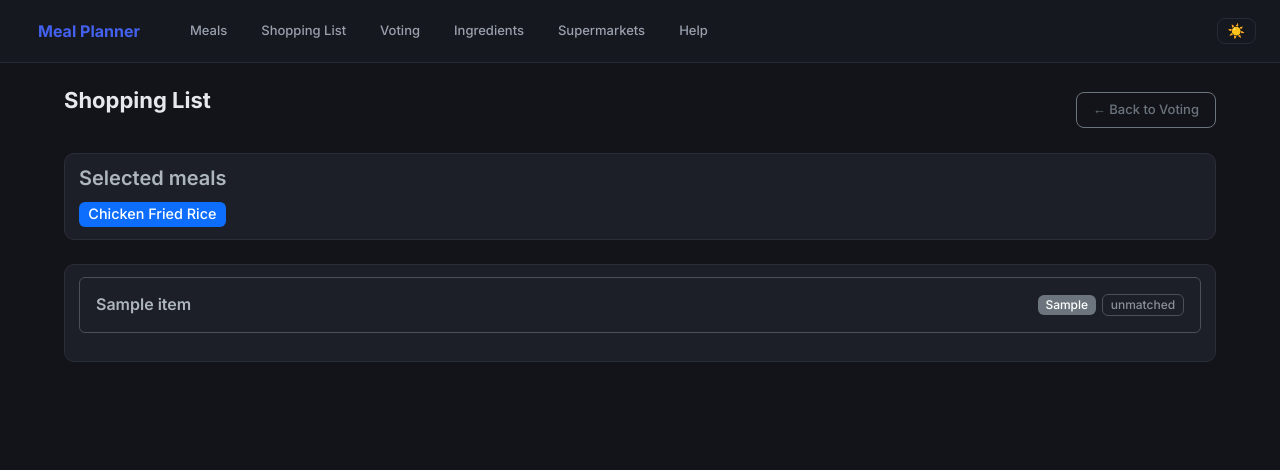
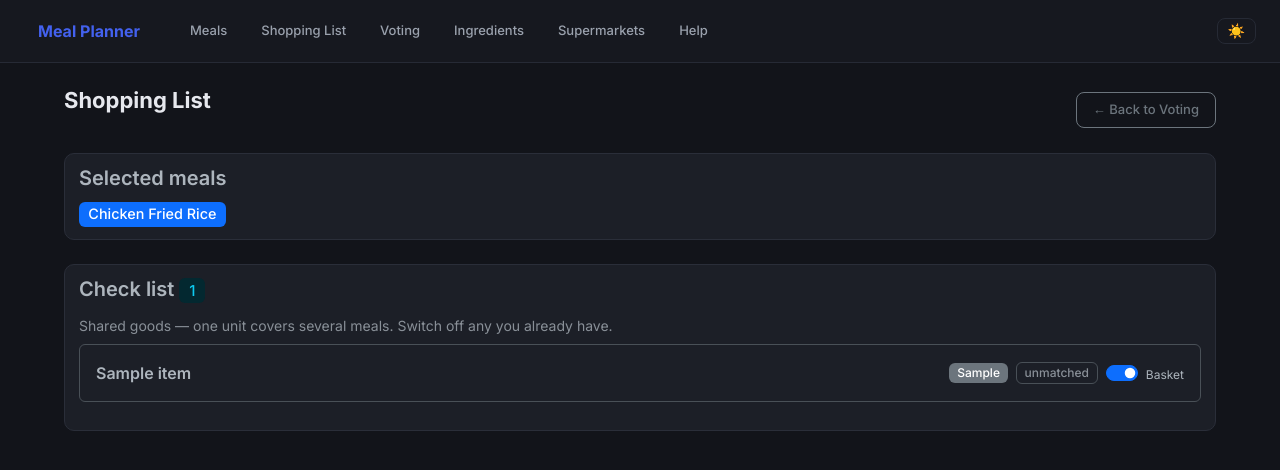
Before and after one commit to spellers/shopping-app, a Flask app: page /shopping_list in a window 1280 px wide. Shown: the top 470 px of the page. Run offline with Flask 3, Linux system fonts and the light colour scheme; data comes from the database, SQL or seed files in the repository; tables that the repository leaves empty hold one stand-in row (values such as "Sample post"); data that the repository does not hold is empty.

Commit message:
Add check list for shared items with per-item basket toggle
- shopping_list_items gains shared + include columns (migrated in place)
- List generation marks items from shareable ingredients as shared
- Shared items render in a separate 'Check list' section (shown first)
- Only shared items get a basket toggle; per-meal items always go to basket
- Add-to-basket and basket matching respect the include flag

```diff
--- a/app.py
+++ b/app.py
@@ -200,7 +200,9 @@ def init_db():
             quantity TEXT,
             checked INTEGER DEFAULT 0,
             sku TEXT,
-            retailer TEXT NOT NULL DEFAULT 'tesco'
+            retailer TEXT NOT NULL DEFAULT 'tesco',
+            shared INTEGER DEFAULT 0,
+            include INTEGER DEFAULT 1
         );
         CREATE TABLE IF NOT EXISTS shopping_list_meals (
             id INTEGER PRIMARY KEY AUTOINCREMENT,
@@ -370,6 +372,13 @@ def _migrate(db):
             for row in db.execute('SELECT id, name FROM ' + table).fetchall():
                 if any(h in (row['name'] or '').lower() for h in NON_SHARED_HINTS):
                     db.execute('UPDATE ' + table + ' SET shareable=0 WHERE id=?', (row['id'],))
+    # shopping_list_items: shared (item came from a shared good) and
+    # include (per-item basket switch: 1 = add to basket).
+    existing_sli = {row[1] for row in db.execute('PRAGMA table_info(shopping_list_items)').fetchall()}
+    if 'shared' not in existing_sli:
+        db.execute('ALTER TABLE shopping_list_items ADD COLUMN shared INTEGER DEFAULT 0')
+    if 'include' not in existing_sli:
+        db.execute('ALTER TABLE shopping_list_items ADD COLUMN include INTEGER DEFAULT 1')
     # One-off: tag the starter (demo) meals with a 'Demo' category so the
     # category feature is visible on existing installs. Idempotent — only
     # adds where the meal doesn't already carry a 'Demo' category.
@@ -933,6 +942,19 @@ def toggle_shopping(item_id):
     return redirect(url_for('shopping_list_get'))
 
 
+@app.route('/shopping_list/<int:item_id>/toggle_include', methods=['POST'])
+def toggle_include(item_id):
+    """Flip the per-item basket switch (include: 1 = add to basket)."""
+    db = get_db()
+    item = db.execute('SELECT include FROM shopping_list_items WHERE id=?', (item_id,)).fetchone()
+    if item:
+        db.execute('UPDATE shopping_list_items SET include=? WHERE id=?',
+                   (1 - (item['include'] or 0), item_id))
+        db.commit()
+    db.close()
+    return redirect(request.referrer or url_for('shopping_list_get'))
+
+
 @app.route('/create_shopping_list', methods=['POST'])
 def create_shopping_list():
     '''Create shopping list from selected meals'''
@@ -1036,10 +1058,10 @@ def create_shopping_list():
         else:
             quantity = data['quantity']
         db.execute(
-            'INSERT INTO shopping_list_items (name, quantity, checked, sku, retailer) '
-            'VALUES (?, ?, 0, ?, ?)',
+            'INSERT INTO shopping_list_items (name, quantity, checked, sku, retailer, shared, include) '
+            'VALUES (?, ?, 0, ?, ?, ?, 1)',
             (name.title() if name else '', quantity, data.get('sku') or '',
-             data.get('retailer') or 'tesco')
+             data.get('retailer') or 'tesco', 1 if data['shareable'] else 0)
         )
 
     db.commit()
@@ -1060,7 +1082,7 @@ def delete_shopping(item_id):
 @app.route('/shopping_list', methods=['GET'])
 def shopping_list_get():
     db = get_db()
-    items = [dict(r) for r in db.execute('SELECT * FROM shopping_list_items ORDER BY name').fetchall()]
+    all_items = [dict(r) for r in db.execute('SELECT * FROM shopping_list_items ORDER BY name').fetchall()]
     meals = db.execute(
         'SELECT m.* FROM meals m JOIN shopping_list_meals s ON s.meal_id = m.id ORDER BY m.id'
     ).fetchall()
@@ -1068,7 +1090,7 @@ def shopping_list_get():
         (r['retailer'], r['sku']): dict(r)
         for r in db.execute('SELECT * FROM grocer_products WHERE sku != ""').fetchall()
     }
-    for item in items:
+    for item in all_items:
         item['grocer'] = products.get((item.get('retailer') or 'tesco', item['sku']))
         if item['grocer'] is None and item['sku']:
             # Has a SKU but no cache row (matched before cache writes existed) -
@@ -1081,12 +1103,18 @@ def shopping_list_get():
                 if row:
                     item['grocer'] = dict(row)
     grocer = _active_grocer()
-    for item in items:
+    for item in all_items:
         # Only items matched against THIS supermarket count as matched.
         if (item.get('retailer') or 'tesco') != grocer.key:
             item['grocer'] = None
-    matched = [i for i in items if i['sku'] and i['grocer']]
-    return render_template('shopping_list.html', items=items, meals=meals,
+    items = [i for i in all_items if not i.get('shared')]
+    shared_items = [i for i in all_items if i.get('shared')]
+    # Basket candidates: per-meal items always; shared items only when their
+    # basket switch is on. All must have a product for this grocer.
+    matched = [i for i in all_items if i['sku'] and i['grocer']
+               and (not i.get('shared') or i.get('include'))]
+    return render_template('shopping_list.html', items=items, shared_items=shared_items,
+                           meals=meals,
                            vote_id=request.args.get('vote_id', ''),
                            signed_in=grocer.auth_status()['signed_in'],
                            matched=matched, grocer=grocer)
@@ -1311,7 +1339,8 @@ def grocers_add_to_basket():
         return redirect(url_for('grocers_hub'))
     db = get_db()
     items = db.execute(
-        'SELECT * FROM shopping_list_items WHERE retailer=? AND sku IS NOT NULL AND sku != ""',
+        'SELECT * FROM shopping_list_items WHERE retailer=? AND sku IS NOT NULL AND sku != "" '
+        'AND (COALESCE(shared,0)=0 OR include=1)',
         (grocer.key,)).fetchall()
     db.close()
     if not items:
--- a/templates/shopping_list.html
+++ b/templates/shopping_list.html
@@ -4,11 +4,49 @@
 <div class="page-header">
     <h2 style="font-weight:700; margin-bottom:20px;">Shopping List</h2>
     {% if request.args.get('vote_id') %}
-    <a href="/vote/{{ request.args.get('vote_id') }}/results" class="btn btn-outline-secondary">← Back to Results</a>
+    <a href="/vote/{{ request.args.get('vote_id') }}/results" class="btn btn-outline-secondary">&larr; Back to Results</a>
     {% else %}
-    <a href="/votes" class="btn btn-outline-secondary">← Back to Voting</a>
+    <a href="/votes" class="btn btn-outline-secondary">&larr; Back to Voting</a>
     {% endif %}
 </div>
+
+{% macro item_row(item, grocer, switchable=False) %}
+{% set off = switchable and not item.include %}
+<div class="mb-3 p-3 border rounded" style="{{ 'opacity:0.6;' if off else '' }}">
+    <div style="display:flex; justify-content:space-between; align-items:center; gap:12px;">
+        <div style="min-width:0;">
+            <h6 style="font-weight:600; margin:0; {{ 'text-decoration:line-through;' if off else '' }}">{{ item.name }}</h6>
+            {% if item.grocer %}
+            <small class="text-muted d-block" style="font-size:12px;">
+                {{ item.grocer.title }}
+                {% if item.grocer.price is not none %}
+                &middot; &pound;{{ '%.2f' % item.grocer.price }}{% if item.grocer.unit_of_measure %}/{{ item.grocer.unit_of_measure }}{% endif %}
+                {% endif %}
+            </small>
+            {% endif %}
+        </div>
+        <div style="display:flex; align-items:center; gap:8px; flex-wrap:wrap; justify-content:flex-end;">
+            {% if item.quantity %}
+            <span class="badge bg-secondary">{{ item.quantity }}</span>
+            {% endif %}
+            {% if item.grocer %}
+            <span class="badge bg-success-subtle text-success">{{ grocer.name }} &pound;{{ '%.2f' % (item.grocer.price or 0) }}</span>
+            {% else %}
+            <span class="badge text-muted border">unmatched</span>
+            {% endif %}
+            {% if switchable %}
+            <form method="POST" action="/shopping_list/{{ item.id }}/toggle_include" class="m-0 d-inline-flex">
+                <div class="form-check form-switch" style="margin-bottom:0;">
+                    <input class="form-check-input" type="checkbox" role="switch" id="basket_{{ item.id }}"
+                           {% if item.include %}checked{% endif %} onchange="this.form.submit()">
+                    <label class="form-check-label" for="basket_{{ item.id }}" style="font-size:12px;">Basket</label>
+                </div>
+            </form>
+            {% endif %}
+        </div>
+    </div>
+</div>
+{% endmacro %}
 
 {% if meals %}
 <div class="card mb-4">
@@ -25,36 +63,25 @@
 </div>
 {% endif %}
 
-{% if items %}
+{% if items or shared_items %}
 <div class="card">
     <div class="card-body">
+        {% if shared_items %}
+        <h5 style="font-weight:600; margin-bottom:12px;">Check list <span class="badge bg-info-subtle text-info">{{ shared_items|length }}</span></h5>
+        <small class="text-muted d-block mb-2">Shared goods &mdash; one unit covers several meals. Switch off any you already have.</small>
+        {% for item in shared_items %}
+            {{ item_row(item, grocer, True) }}
+        {% endfor %}
+        {% endif %}
+
+        {% if items %}
+        {% if shared_items %}
+        <hr style="margin:16px 0;">
+        {% endif %}
         {% for item in items %}
-        <div class="mb-3 p-3 border rounded">
-            <div style="display:flex; justify-content:space-between; align-items:center;">
-                <div>
-                    <h6 style="font-weight:600; margin:0;">{{ item.name }}</h6>
-                    {% if item.grocer %}
-                    <small class="text-muted d-block" style="font-size:12px;">
-                        {{ item.grocer.title }}
-                        {% if item.grocer.price is not none %}
-                        &middot; &pound;{{ '%.2f' % item.grocer.price }}{% if item.grocer.unit_of_measure %}/{{ item.grocer.unit_of_measure }}{% endif %}
-                        {% endif %}
-                    </small>
-                    {% endif %}
-                </div>
-                <div style="display:flex; align-items:center; gap:6px;">
-                    {% if item.quantity %}
-                    <span class="badge bg-secondary">{{ item.quantity }}</span>
-                    {% endif %}
-                    {% if item.grocer %}
-                    <span class="badge bg-success-subtle text-success">{{ grocer.name }} &pound;{{ '%.2f' % (item.grocer.price or 0) }}</span>
-                    {% else %}
-                    <span class="badge text-muted border">unmatched</span>
-                    {% endif %}
-                </div>
-            </div>
-        </div>
+            {{ item_row(item, grocer) }}
         {% endfor %}
+        {% endif %}
 
         {% if matched and signed_in %}
         <hr style="margin:16px 0;">
```
